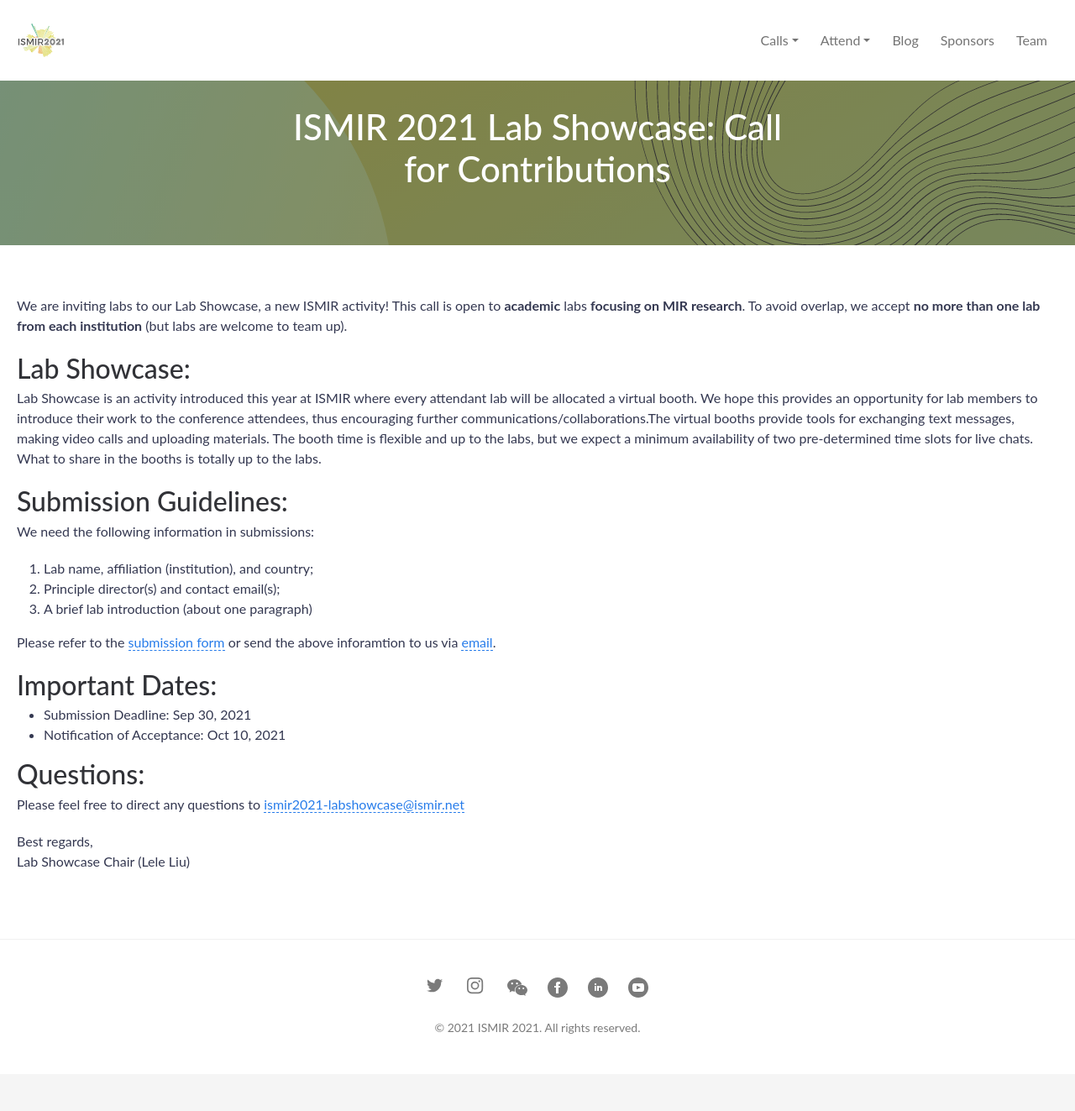
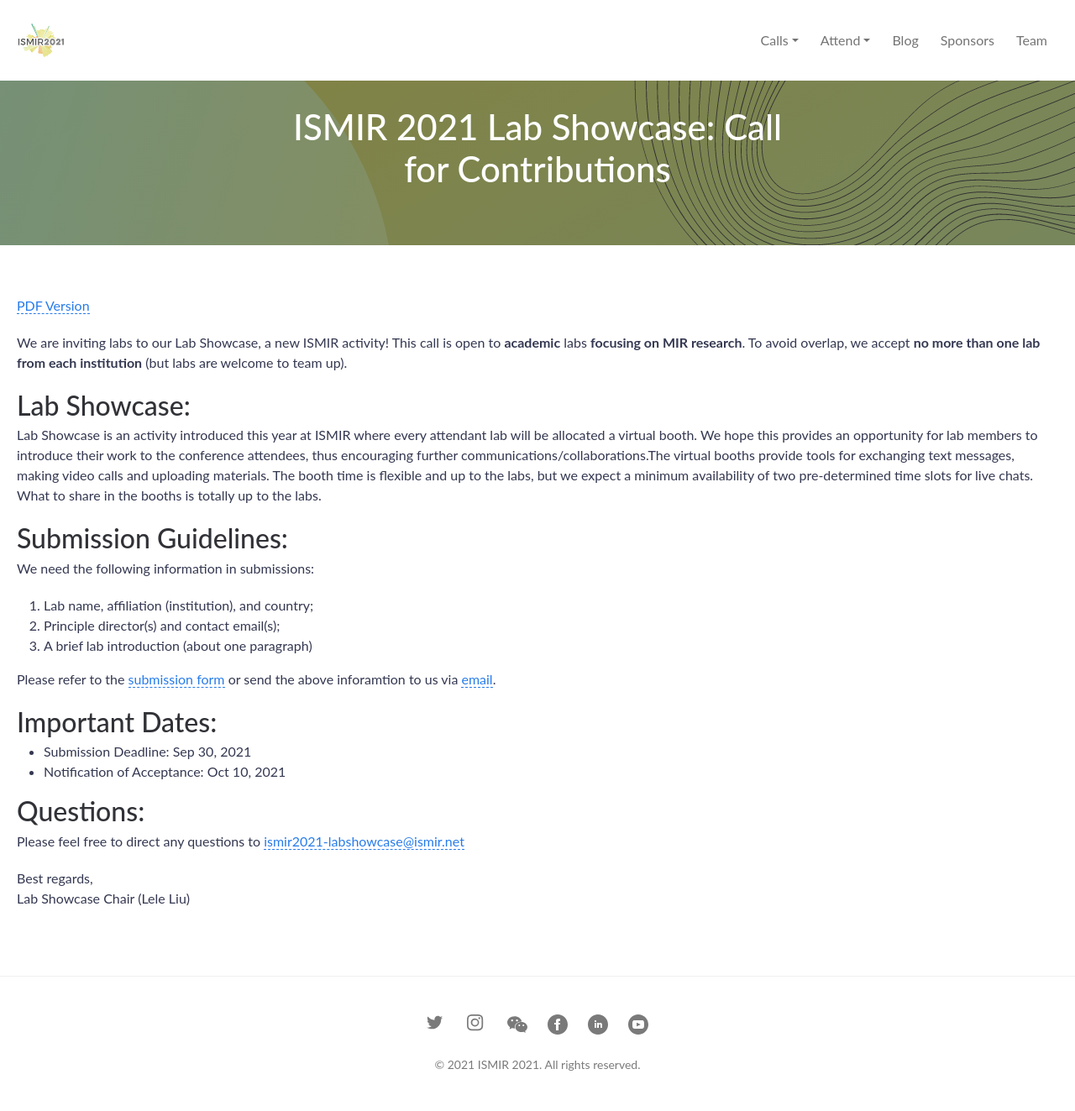
Before and after one commit to ismir2021/ismir2021.github.io, a Jekyll site: the page built from call_lab.md, in a window 1280 px wide. Shown: the whole page at 84% size. Built offline with Jekyll 4.4.1, drawn with Linux system fonts in a browser that asks for light colours; nearby versions of some CDN libraries; before the commit the page ends 1279 px from its top, so only the background shows below that.

Commit message:
Add Call for Lab

```diff
--- a/call_lab.md
+++ b/call_lab.md
@@ -3,6 +3,8 @@
 title: "ISMIR 2021 Lab Showcase: Call for Contributions"
 permalink: /cflab/
 ---
+
+[PDF Version](/assets/pdf/cflab.pdf)
 
 We are inviting labs to our Lab Showcase, a new ISMIR activity! This call is open to **academic** labs **focusing on MIR research**. To avoid overlap, we accept **no more than one lab from each institution** (but labs are welcome to team up).
 
```
Also changed, not shown: 1 other file.
